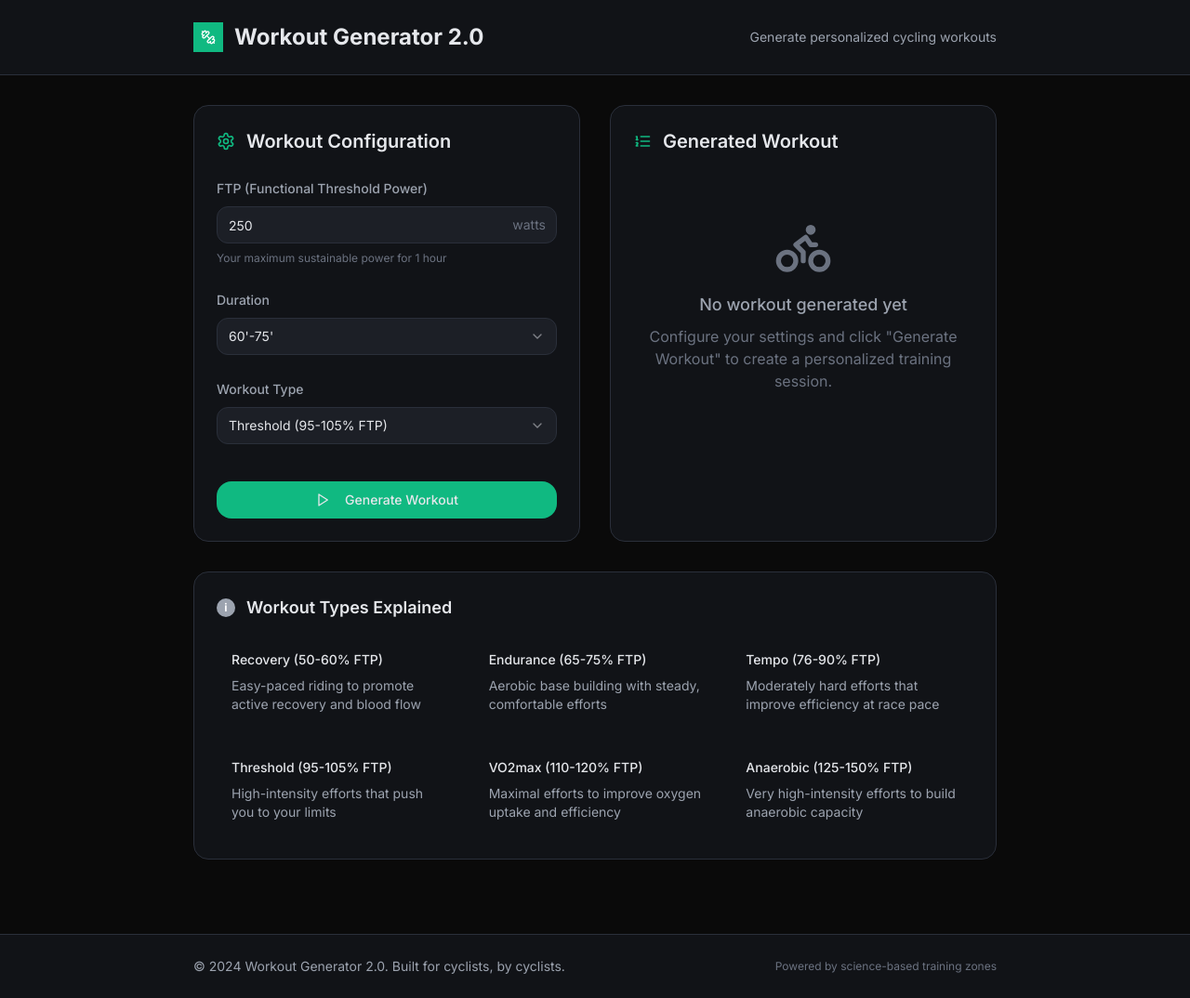
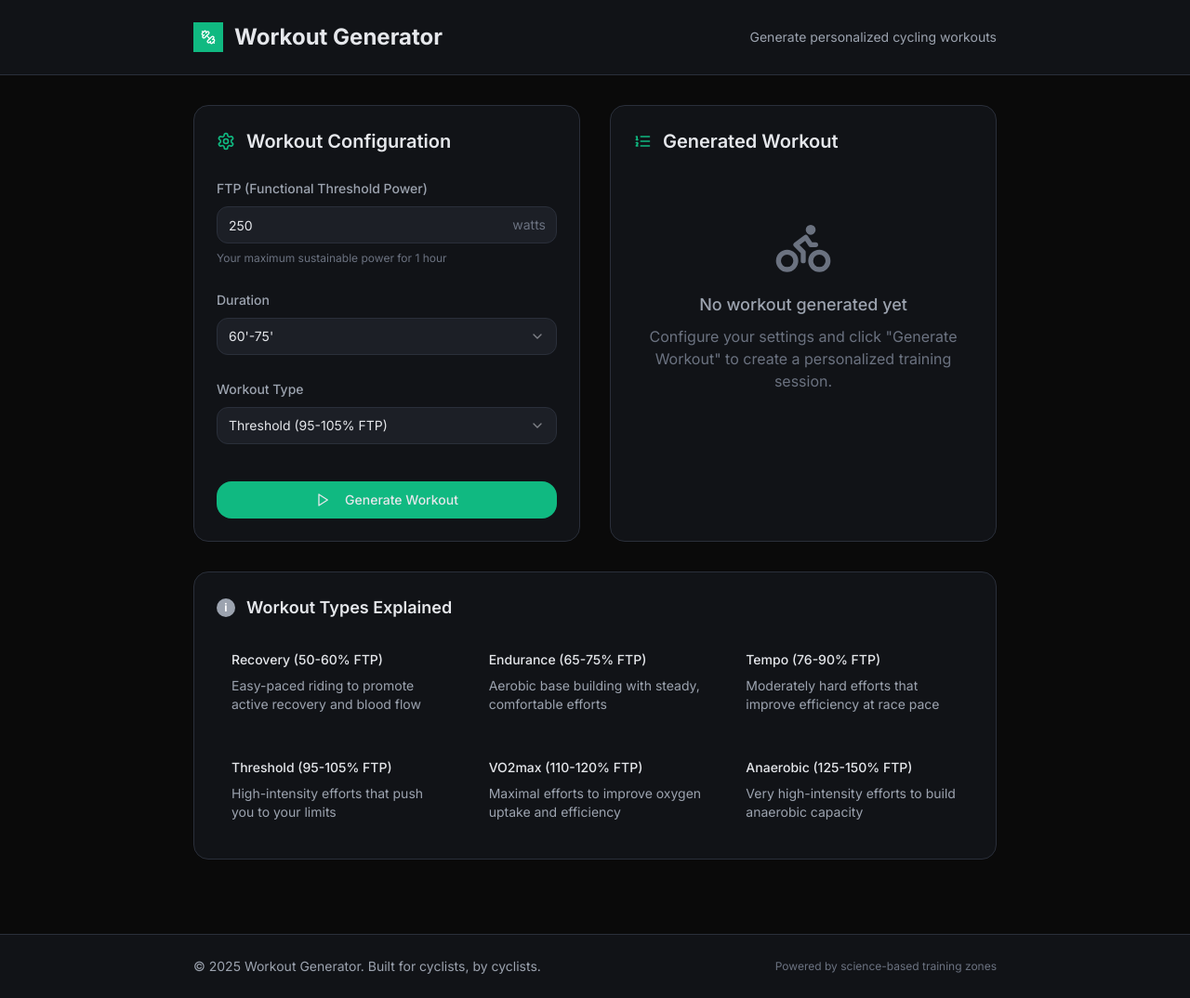
Before and after one commit to giulioGranata/WorkoutBuilder, a React (Vite) app: page / in a window 1280 px wide. Shown: the whole page at 93% size. Built offline with nearby package versions, Linux system fonts and the light colour scheme.

Commit message:
fix: update app title and footer copyright year in App component

```diff
--- a/src/App.tsx
+++ b/src/App.tsx
@@ -30,7 +30,7 @@ function App() {
                     <Dumbbell className="text-white h-4 w-4" />
                   </div>
                   <h1 className="text-2xl font-bold text-[--text-primary]">
-                    Workout Generator 2.0
+                    Workout Generator
                   </h1>
                 </div>
                 <div className="hidden sm:flex items-center text-sm text-[--text-secondary]">
@@ -115,7 +115,8 @@ function App() {
             <div className="max-w-4xl mx-auto px-4 py-6">
               <div className="flex flex-col sm:flex-row justify-between items-center">
                 <div className="text-[--text-secondary] text-sm mb-4 sm:mb-0">
-                  © 2024 Workout Generator 2.0. Built for cyclists, by cyclists.
+                  © {new Date().getFullYear()} Workout Generator. Built for
+                  cyclists, by cyclists.
                 </div>
                 <div className="flex items-center space-x-4">
                   <span className="text-[--text-tertiary] text-xs">
```
